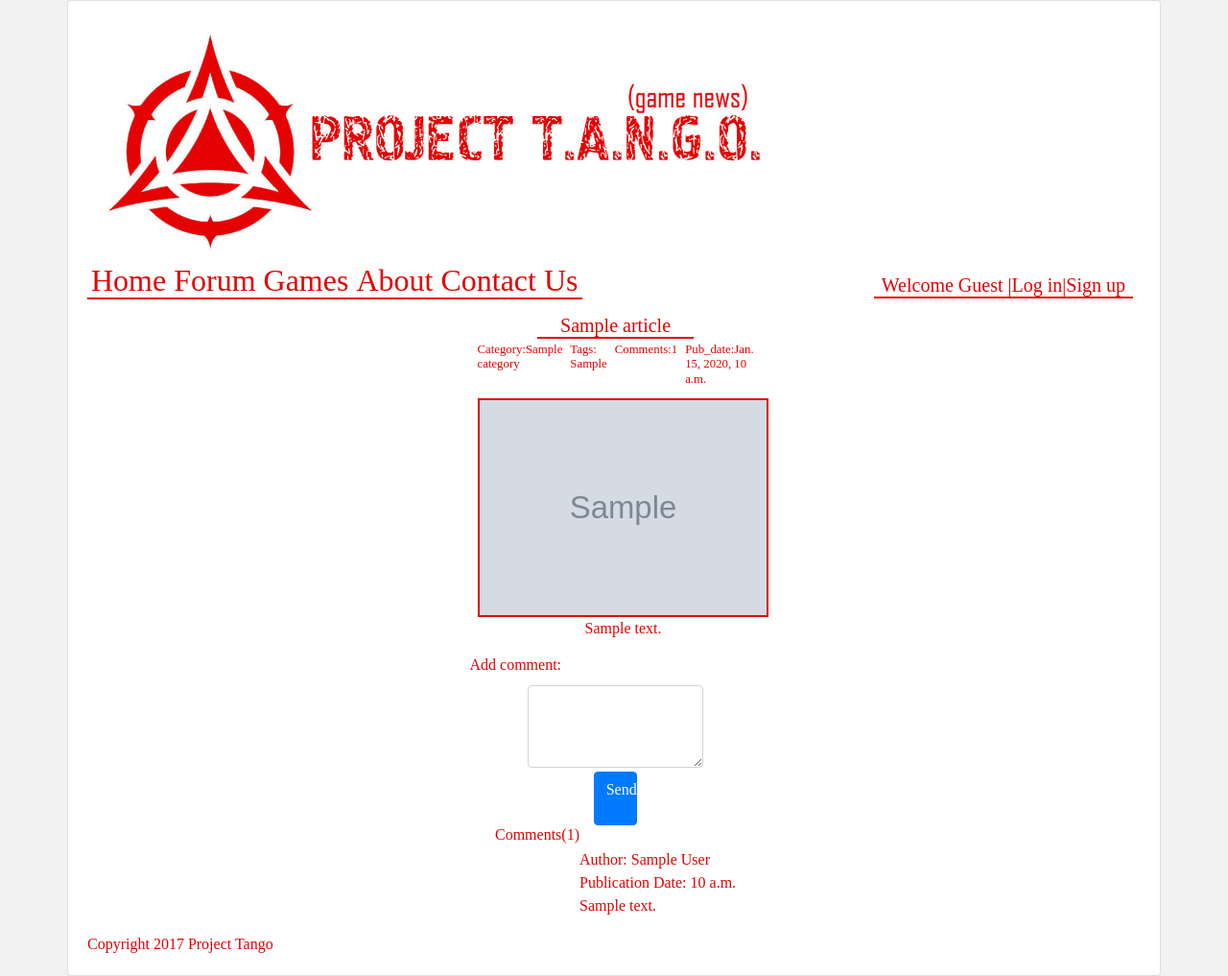
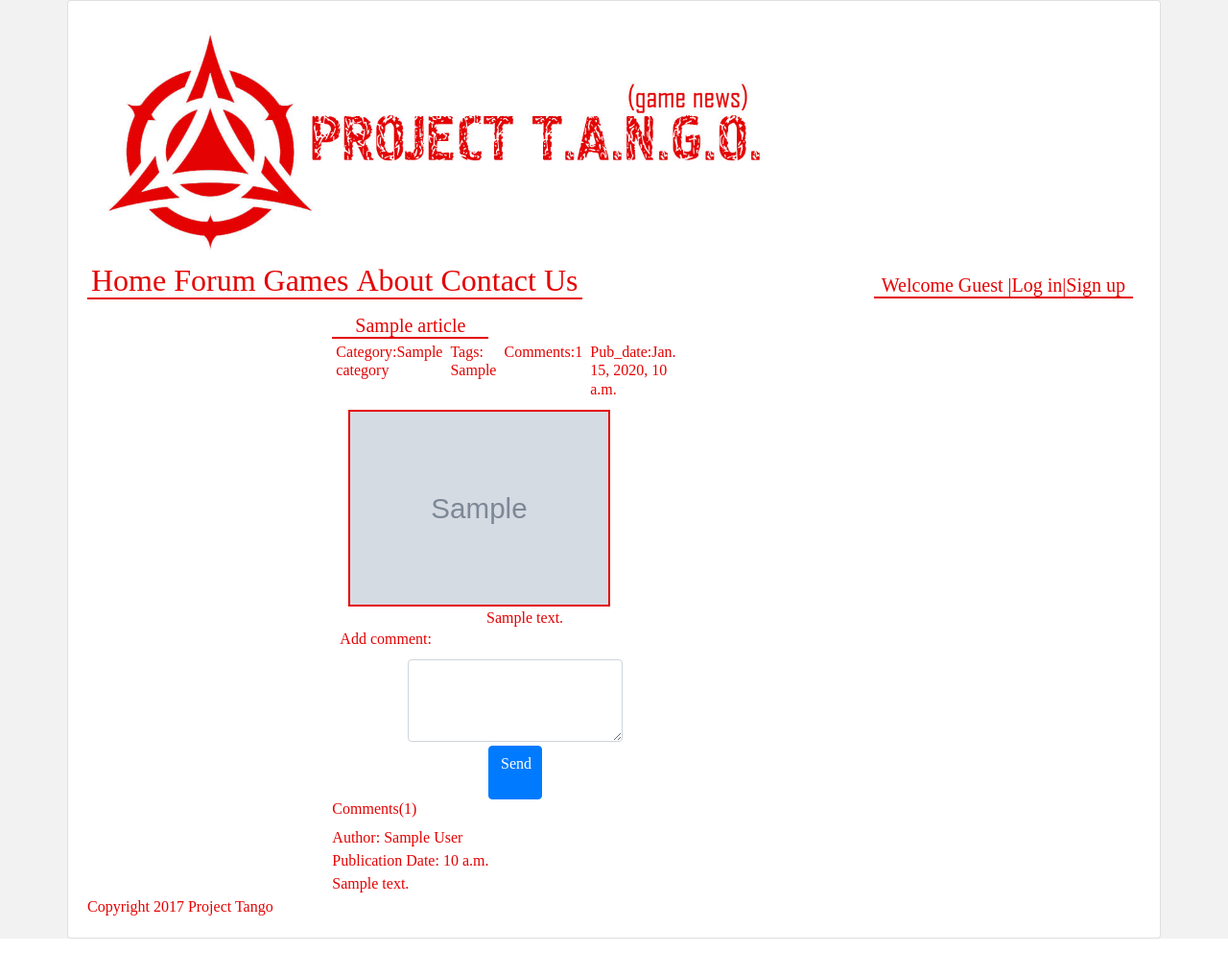
Before and after one commit to stPhoenix/projecttango, a Django app: page /news/detail/1/ in a window 1280 px wide. Shown: the whole page at 96% size. After the commit the page ends 978 px from the top, so only its background shows below. Run offline with Django 3.2, Linux system fonts and the light colour scheme; tables that the repository leaves empty hold one stand-in row (values such as "Sample post"); grey boxes marked "Sample" are stand-in pictures; some libraries are stand-ins or nearby versions; some web fonts are replaced.

Commit message:
Fixed comment display

```diff
--- a/project/news/static/news/base_v0/css/style.css
+++ b/project/news/static/news/base_v0/css/style.css
@@ -100,3 +100,7 @@
   overflow-x: auto;
   overflow-y: hidden;
    }
+
+.word-break {
+    word-break: break-all;
+}
--- a/project/news/templates/news/base_v0/detail.html
+++ b/project/news/templates/news/base_v0/detail.html
@@ -4,28 +4,28 @@
 
 
 {% block main %}
- <section class="row justify-content-center">
-    <div class="col-8 d-flex align-items-center">
+ <section class="row justify-content-start">
+    <div class="col-12 col-md-8 d-flex align-items-center">
       <article>
           <section class="row justify-content-center">
-            <div class="col-12 d-flex flex-nowrap justify-content-center">
-              <h5 class="my-0 border-bottom-line px-4">{{article.title}}</h5>
+                      <div class="col-12 d-flex flex-wrap flex-md-nowrap text-center">
+                        <h5 class="my-0 border-bottom-line px-md-4"><a href="{% url 'news:detail' article.id %}">{{article.title}}</a></h5>
                       </div>
                     </section>
           <section class="row">
-            <div class="col-12 d-flex flex-nowrap">
-              <h6 class="p-1 pl-3 small">Category:<a href="{% url 'news:filter' 'category' article.category.name %}">{{article.category.name}}</a></h6>
-              <h6 class="p-1 small">Tags:{% for tag in article.tags_set.all %}
+                      <div class="col-12 d-flex flex-wrap flex-md-nowrap">
+                          <h6 class="p-1 pl-1">Category:<a href="{% url 'news:filter' 'category' article.category.name %}">{{article.category.name}}</a></h6>
+                        <h6 class="p-1">Tags:{% for tag in article.tags_set.all %}
                             <a href="{% url 'news:filter' 'tag' tag.tag %}">{{ tag.tag }}</a>
                                                    {% endfor %}</h6>
-              <h6 class="p-1 small mr-auto">Comments:{{article.comment_set.count}}</h6>
-              <h6 class="p-1 pr-3 small">Pub_date:{{article.pub_date}}</h6>
+                        <h6 class="p-1 mr-auto">Comments:{{article.comment_set.count}}</h6>
+                        <h6 class="p-1 pr-3">Pub_date:{{article.pub_date}}</h6>
                       </div>
           </section>
           <section class="row">
-            <div class="col-12 d-flex flex-column px-4 mx-2 align-items-center">
-              <img class="img-fluid w-100 border-img" src="{{article.image_url}}" alt="article image">
-                <p class="px-1">{{article.article_text|safe}}</p>
+                      <div class="col-12 d-flex flex-column flex-wrap px-md-4 mx-md-2">
+                        <img class="img-fluid align-self-center align-self-md-start w-75 w-md-25 border-img" src="{{article.image_url}}" alt="article image">
+                        <div class="mx-auto pl-1">{{article.article_text|safe}}</div>
                       </div>
           </section>
           <section class="row">
@@ -47,23 +47,18 @@
                   </form>
               </div>
           </section>
-            <section class="row justify-content-center">
-              <div class="col-12 d-flex flex-nowrap justify-content-center">
+          <section class="row">
+              <div class="col-12 d-flex flex-column flex-wrap">
                  <h6> Comments({{article.comment_set.count}})</h6>
-                  <br><ul class="list-unstyled">
+
                   {% for comment in article.comment_set.all %}
-                    <li>
-                      <br> Author: {{comment.author}}
-                      <br> Publication Date: {{comment.pub_date}}
-                      <br> {{comment.comment_text}}
-                    </li>
+                        <div> Author: {{comment.author}}</div>
+                        <div> Publication Date: {{comment.pub_date}}</div>
+                        <div class="word-break">{{comment.comment_text}}</div>
                   {% endfor %}
-                      </ul>
               </div>
           </section>
        </article>
-
-
    </div>
  </section>
 {% endblock %}
```
Lines whose indentation alone changed are shown as unchanged.
